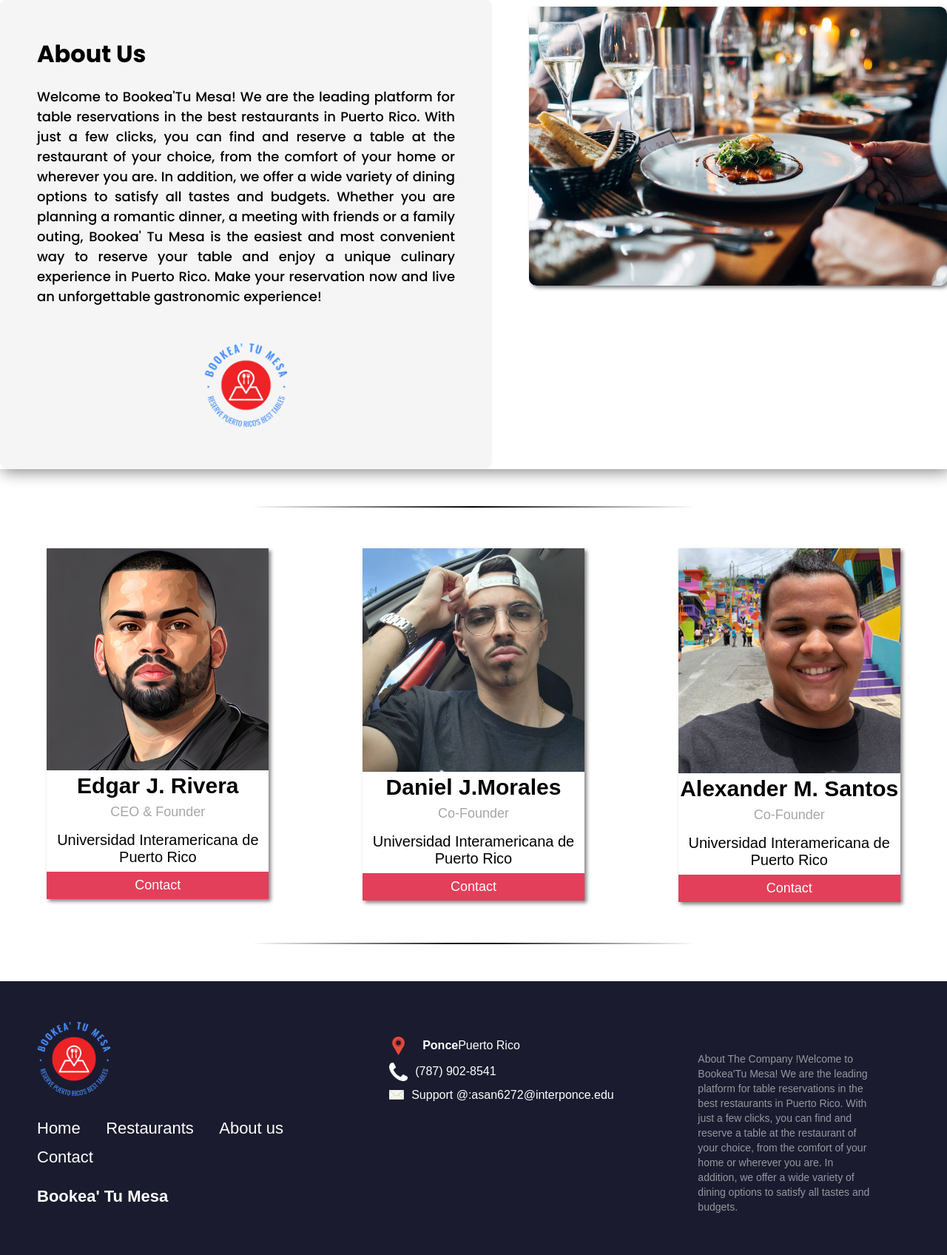
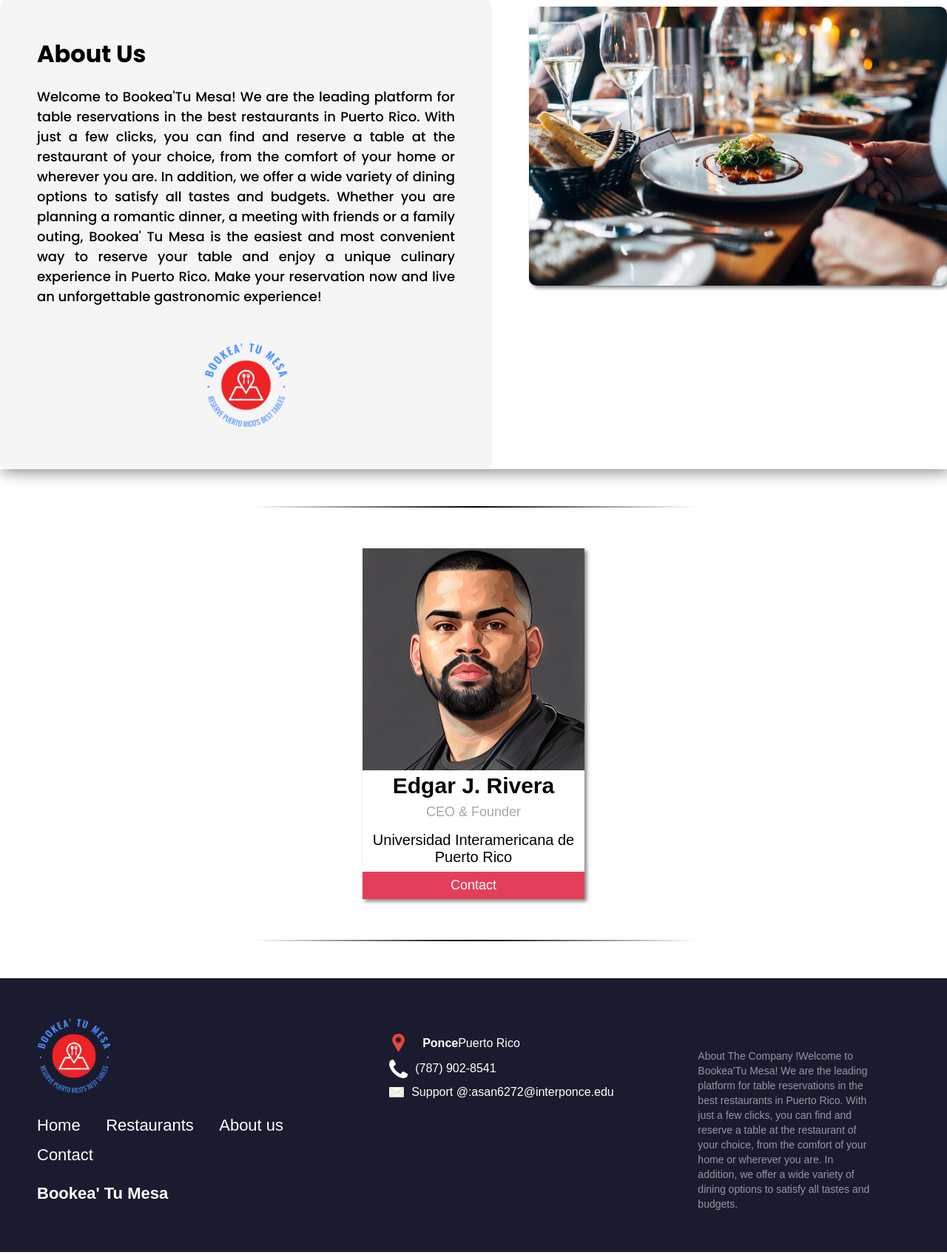
Before and after one commit to edgarjrivera/Bookea-tu-Mesa, a PHP site: page /BookeaTuMesa.php in a window 1280 px wide. Shown: the part 1708-3404 px from the top of the page at 74% size. Run offline with PHP 8.4, Linux system fonts and the light colour scheme.

Commit message:
Update BookeaTuMesa.php

```diff
--- a/BookeaTuMesa.php
+++ b/BookeaTuMesa.php
@@ -150,9 +150,8 @@
             <div class="hr-container">
               <hr class="modern-hr">
             </div>
-
             <!-- Contact section -->
-<div class="contact-row">
+          <div class="contact-row">
 
 <div class="column">
           <div class="contact-card">
@@ -162,37 +161,14 @@
             <p class="education">Universidad Interamericana de Puerto Rico</p>
             <p><a href="https://www.linkedin.com/in/edgar-rivera-79b25023b/?originalSubdomain=pr" target="_blank"><button>Contact</button></a></p>
           </div>
- </div>
-<div class="column">
-          <div class="contact-card">
-            <img src="Media/dani.jpg" alt="Eggy" style="width:100%">
-            <h1 class="contact-name">Daniel J.Morales</h1>
-            <p class="title">Co-Founder</p>
-            <p class="education">Universidad Interamericana de Puerto Rico</p>
-            <p><a href="https://www.linkedin.com/in/daniel-mora-17014023b/" target="_blank"><button>Contact</button></a></p>
           </div>
- </div>
- <div class="column">
-          <div class="contact-card">
-            <img src="Media/xito.jpg" alt="Eggy" style="width:100%">
-            <h1 class="contact-name">Alexander M. Santos</h1>
-            <p class="title">Co-Founder</p>
-            <p class="education">Universidad Interamericana de Puerto Rico</p>
-            <p><a href="https://www.linkedin.com/in/alexander-santos-nova-b6b741273/" target="_blank"><button>Contact</button></a></p>
           </div>
- </div>
-
-</div>
-
-
-
-
+          </div>
            <!--COMIENZA FOOTER -->
            <!-- LINK FONT -->
            <div class="hr-container">
               <hr class="modern-hr">
             </div>
-          <link rel="stylesheet" type="text/css" href="main.css">
           <link rel=" stylesheet" type="text/css" href="https://cdn.jsdelivr.net/npm/@fortawesome/fontawesome-free@6.2.1/css/fontawesome.min.css">
            <footer>
                 <footer class="footer">
```
